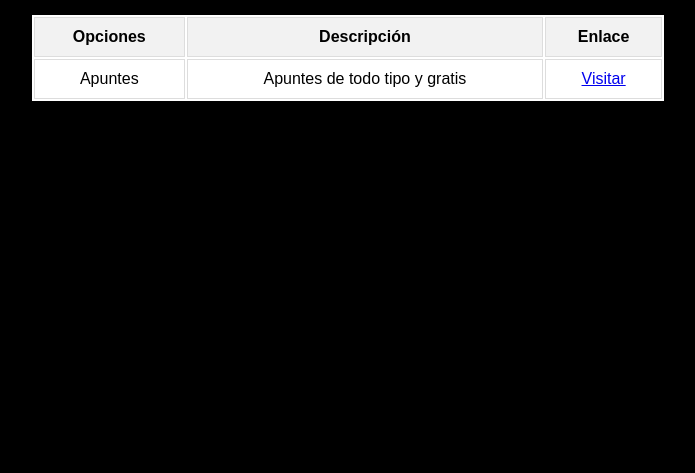
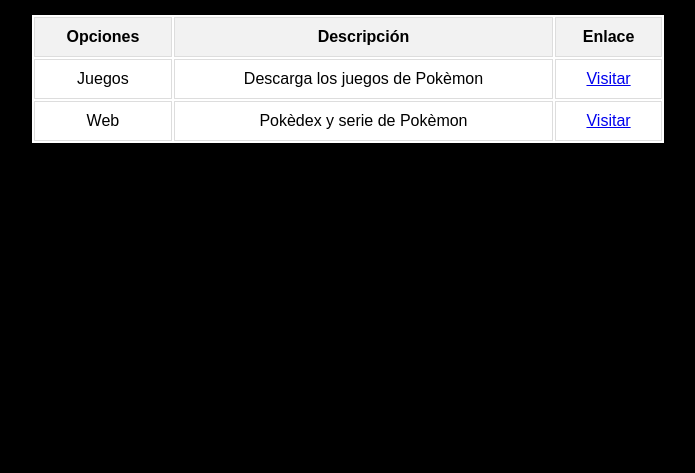
Before and after one commit to GrovyleSSJ/GrovyleSSJ.github.io, a plain HTML site: page index.html in a window 1280 px wide. Shown: the part 327-800 px from the top of the page, without its empty margins (292-987 px from the left). Drawn offline with Linux system fonts and the light colour scheme.

Commit message:
Update index.html

```diff
--- a/index.html
+++ b/index.html
@@ -3,7 +3,7 @@
 <head>
   <meta charset="UTF-8">
   <meta name="viewport" content="width=device-width, initial-scale=1.0">
-  <title>GrovyleSSJ - Web</title>
+  <title>GrovyleSSJ</title>
   <style>
     body {
       font-family: Arial, sans-serif;
@@ -47,9 +47,14 @@
           <th>Enlace</th>
         </tr>
         <tr>
-          <td>Apuntes</td>
-          <td>Apuntes de todo tipo y gratis</td>
-          <td><a href="apuntes.html">Visitar</a></td>
+          <td>Juegos</td>
+          <td>Descarga los juegos de Pokèmon </td>
+          <td><a href="juegos.html">Visitar</a></td>
+        </tr>
+        <tr>
+          <td>Web</td>
+          <td>Pokèdex y serie de Pokèmon</td>
+          <td><a href="https://webgrovyle.s3.eu-west-2.amazonaws.com/index.html">Visitar</a></td>
         </tr>
       </table>
     </div>
```
